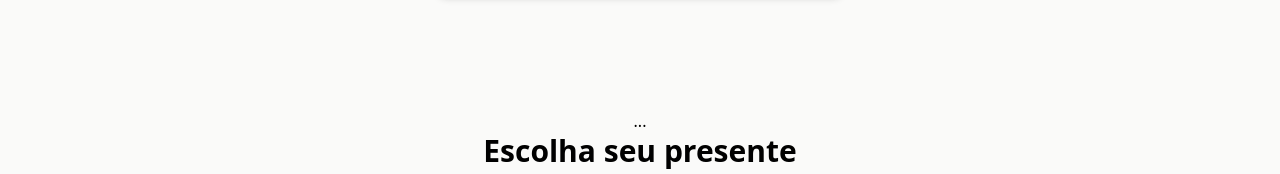
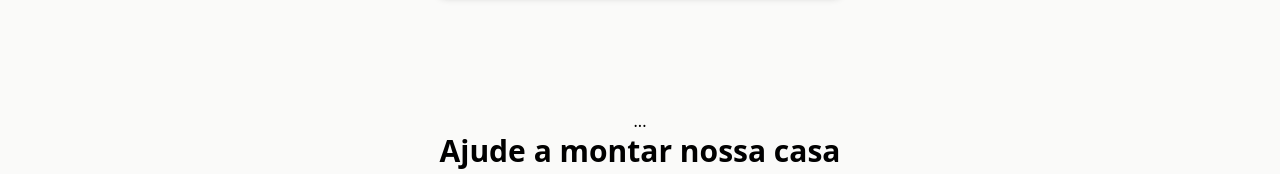
Before and after one commit to Refinha1/Refinha1.github.io, a plain HTML site: page index.html in a window 1280 px wide. Shown: the part 1139-1313 px from the top of the page. Drawn offline with nearby package versions, Linux system fonts and the light colour scheme; no server answers.

Commit message:
Update index.html

```diff
--- a/index.html
+++ b/index.html
@@ -102,7 +102,7 @@
 
   <!-- ===== Catálogo (centralizado) ===== -->
   <section id="presentes" ...>
-    <h2 class="text-3xl font-bold">Escolha seu presente</h2>
+    <h2 class="text-3xl font-bold">Ajude a montar nossa casa</h2>
     <p class="mx-auto mt-2 max-w-lg text-stone-500">
       Cada cota vale R$ 20,00. Contribua com quantas quiser e deixe uma mensagem de carinho.
     </p>
```
